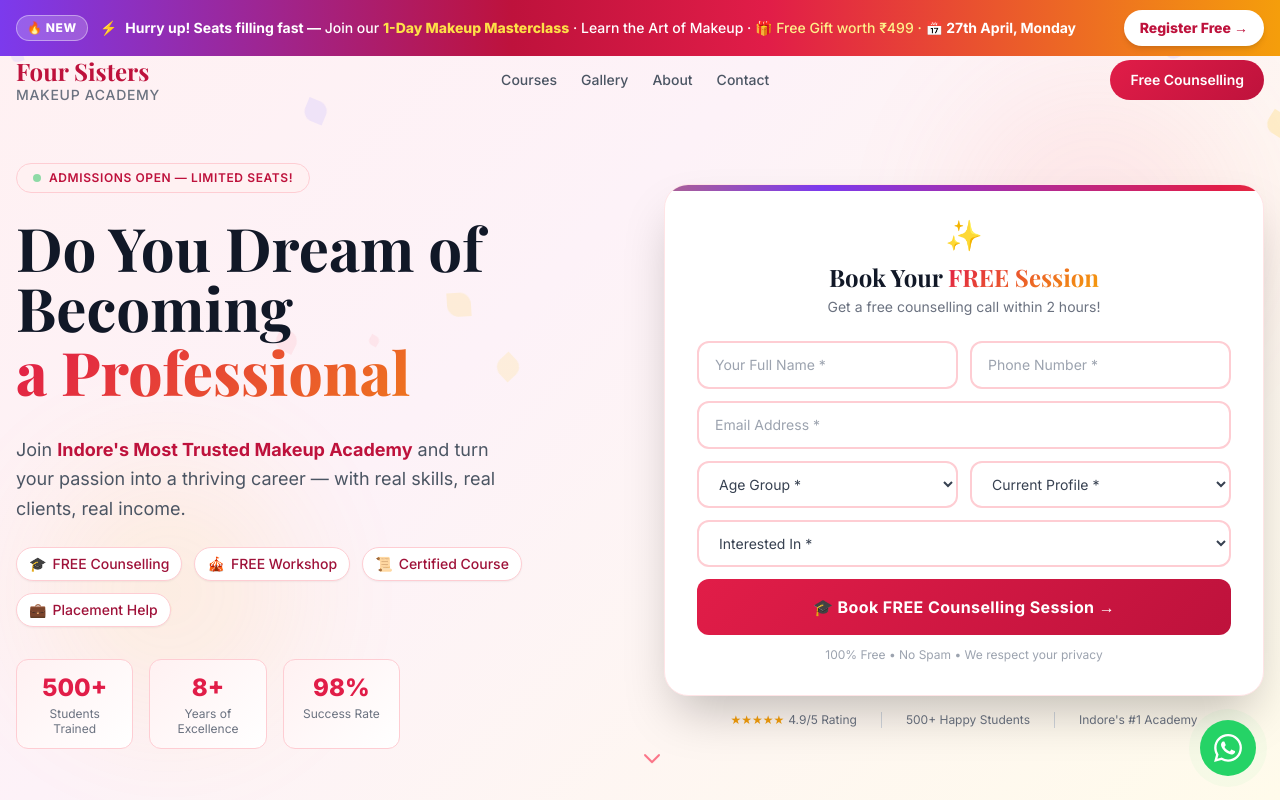
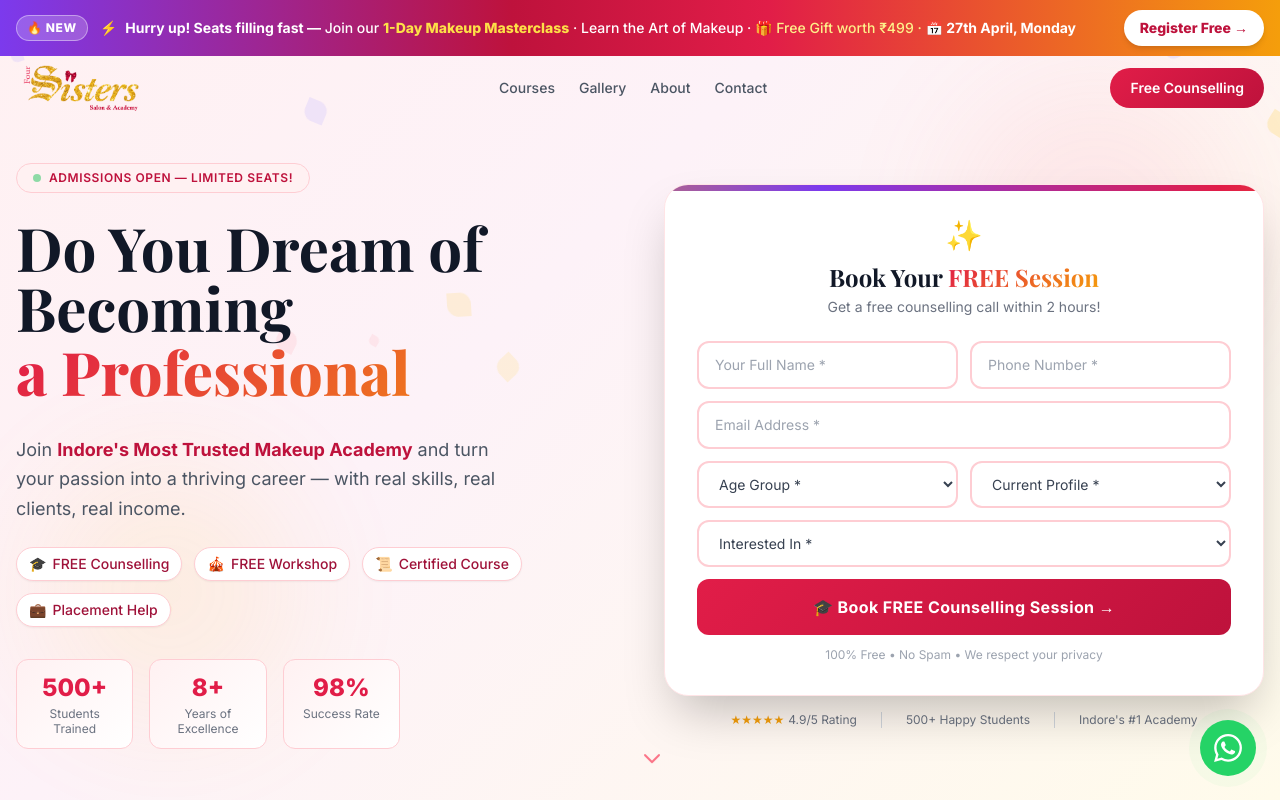
Before and after one commit to hritikd3/four-sisters-academy-main, a React (Vite) app: page / in a window 1280 px wide. Shown: the top 800 px of the page. Built offline with nearby package versions, Linux system fonts and the light colour scheme; a web font is replaced by a local one.

Commit message:
logo fixes

```diff
--- a/src/App.jsx
+++ b/src/App.jsx
@@ -631,17 +631,13 @@
       {/* ── STICKY HEADER ────────────────────────────── */}
       <header className={`fixed left-0 right-0 z-50 transition-all duration-300 ${bannerVisible ? 'top-[88px] sm:top-[40px]' : 'top-0'} ${headerScrolled ? 'shadow-lg bg-white/95 backdrop-blur-md py-2' : 'bg-transparent py-4'}`}>
         <div className="max-w-7xl mx-auto px-4 flex items-center justify-between">
-          <div className="flex items-center gap-2">
-            {/* <span className="text-2xl">👯‍♀️</span> */}
-            <div>
-              <div className="font-display font-bold text-2xl leading-tight text-rose-700">
-                Four Sisters
-              </div>
-              <div className="text-sm text-gray-500 leading-tight font-medium tracking-wider uppercase">
-                Makeup Academy
-              </div>
-            </div>
-          </div>
+          <a href="/" className="flex items-center">
+            <img
+              src="/logo.png"
+              alt="Four Sisters Salon & Academy"
+              className="h-12 md:h-16 w-auto object-contain transition-transform duration-300 hover:scale-105"
+            />
+          </a>
           <nav className="hidden md:flex items-center gap-6 text-sm font-medium text-gray-600">
             <a href="#courses" className="hover:text-rose-600 transition-colors">Courses</a>
             <a href="#gallery" className="hover:text-rose-600 transition-colors">Gallery</a>
```
Also changed, not shown: public/logo.png (added).
